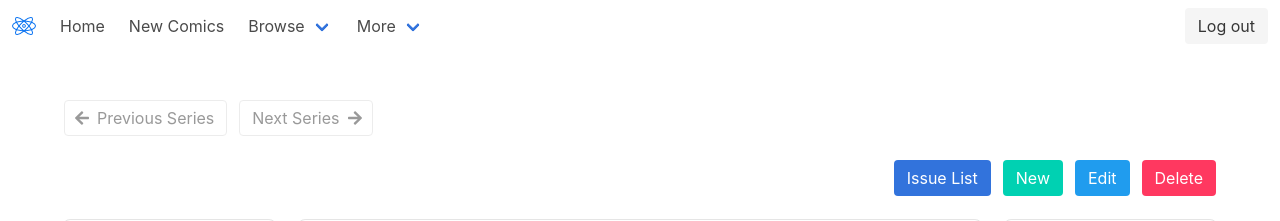
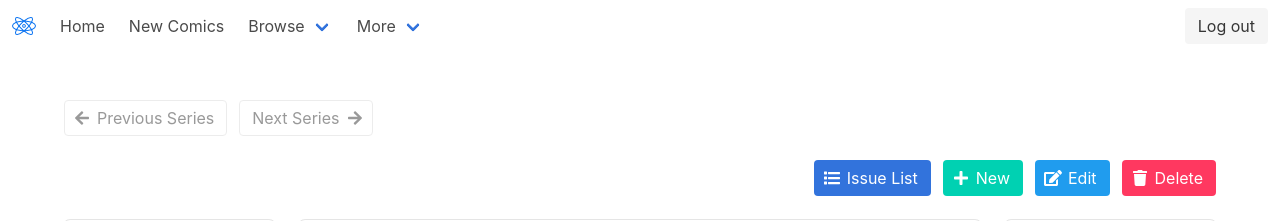
Before and after one commit to bpepple/metron, a Django app: template comicsdb/templates/comicsdb/series_detail.html in a window 1280 px wide. Shown: the top 221 px of the page. Run offline with Django 3.2, Linux system fonts and the light colour scheme; the template is opened without the code that fills it, so the values that code supplies are empty; the visitor is signed in with stand-in values (Sample User, id 1); some libraries are stand-ins or nearby versions.

Commit message:
Add icons to button in series templates

```diff
--- a/comicsdb/templates/comicsdb/series_detail.html
+++ b/comicsdb/templates/comicsdb/series_detail.html
@@ -58,23 +58,46 @@
     <div class="level-right">
       <div class="level-item">
           <a class="button is-link" href="{% url 'series:issue' series.slug %}" title="Open issue list for series">
-            Issue List
+          <span class="icon is-small">
+            <i class="fas fa-list"></i>
+          </span>
+          <span>Issue List</span>
           </a>
       </div>
       {% if user.is_authenticated %}
         <p class="level-item">
-          <a class="button is-primary" href="{% url 'series:create' %}" title="Add a new series">New</a>
+          <a class="button is-primary" href="{% url 'series:create' %}" title="Add a new series">
+          <span class="icon is-small">
+            <i class="fas fa-plus"></i>
+          </span>
+          <span>New</span>
+          </a>
         </p>
         <p class="level-item">
-          <a class="button is-info" href="{% url 'series:update' series.slug %}" title="Edit Series">Edit</a>
+          <a class="button is-info" href="{% url 'series:update' series.slug %}" title="Edit Series">
+          <span class="icon is-small">
+            <i class="fas fa-edit"></i>
+          </span>
+          <span>Edit</span>
+          </a>
         </p>
         {% if perms.comicsdb.delete_series %}
         <p class="level-item">
-          <a class="button is-danger" href="{% url 'series:delete' series.slug %}" title="Delete Series">Delete</a>
+          <a class="button is-danger" href="{% url 'series:delete' series.slug %}" title="Delete Series">
+          <span class="icon is-small">
+            <i class="fas fa-trash"></i>
+          </span>
+          <span>Delete</span>
+          </a>
         </p>
         {% else %}
         <p class="level-item">
-          <a class="button is-danger" title="Delete Series" disabled>Delete</a>
+          <a class="button is-danger" title="Delete Series" disabled>
+          <span class="icon is-small">
+            <i class="fas fa-trash"></i>
+          </span>
+          <span>Delete</span>
+          </a>
         </p>
         {% endif %}
       {% endif %}
```
Also changed, not shown: comicsdb/templates/comicsdb/series_list.html (+6 -1 lines).
